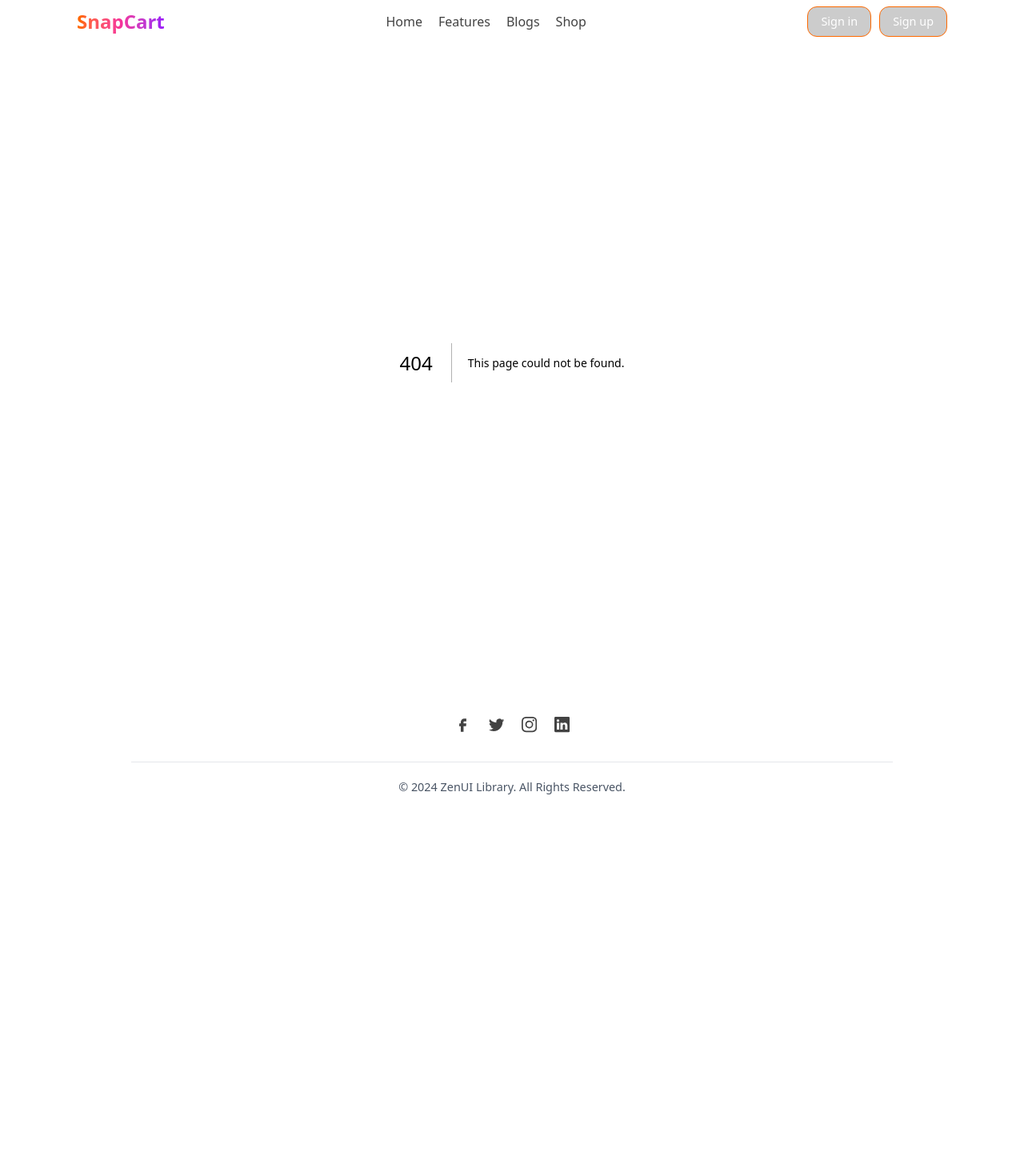
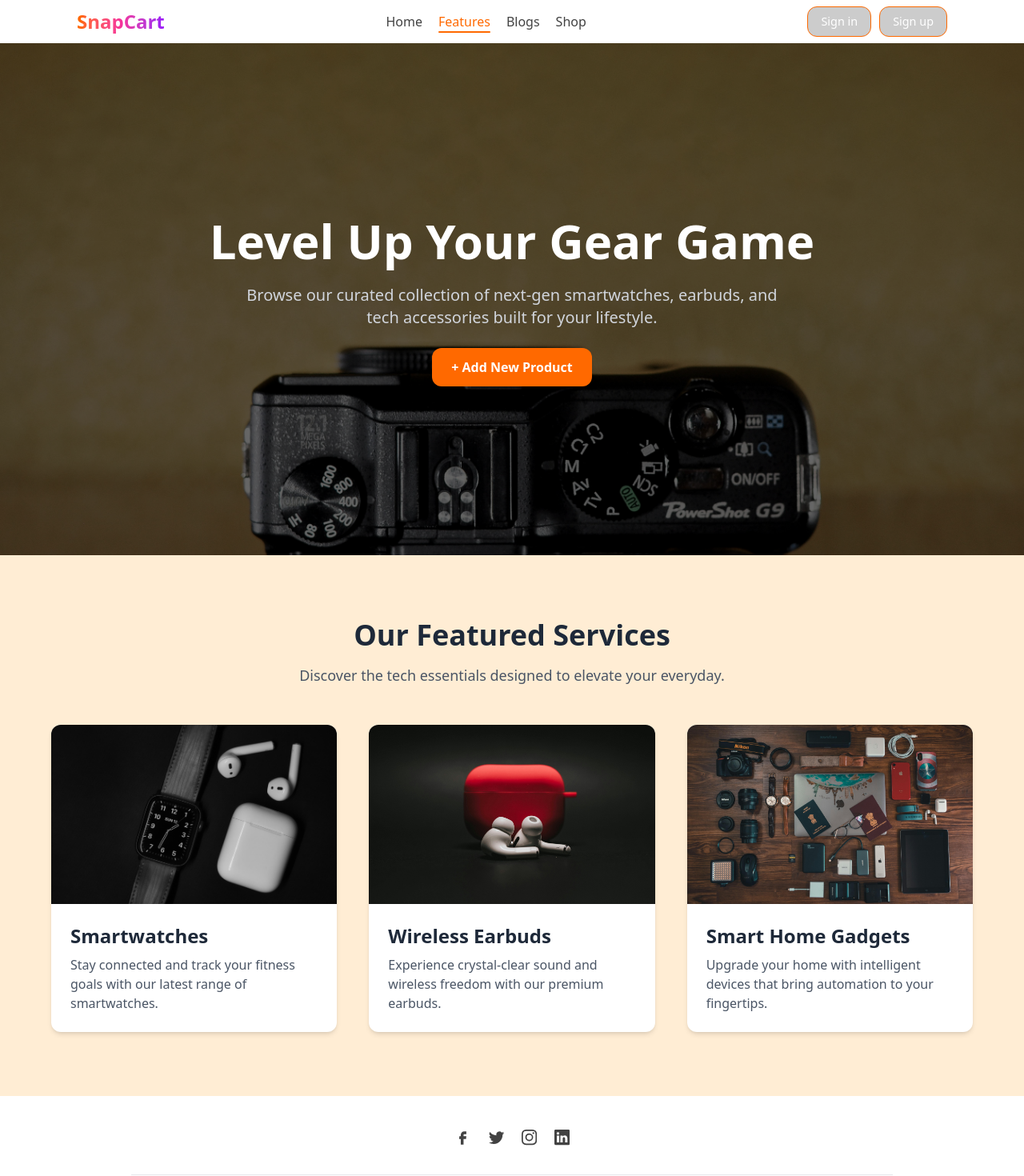
Before and after one commit to Muhammad-sefat/snapcart, a Next.js app: page /feature in a window 1280 px wide. Before the commit this address had no page. Shown: the top 1470 px of the page at 80% size. Before the commit the page ends 1031 px from the top, so only its background shows below. Built offline with nearby package versions, Linux system fonts and the light colour scheme.

Commit message:
complete the feature section

```diff
--- /dev/null
+++ b/src/app/feature/page.js
@@ -0,0 +1,14 @@
+import AllServices from "@/components/featureComponents/AllService";
+import FeatureBanner from "@/components/featureComponents/FeatureBanner";
+import React from "react";
+
+const page = () => {
+  return (
+    <>
+      <FeatureBanner />
+      <AllServices />
+    </>
+  );
+};
+
+export default page;
--- a/src/components/Navbar.jsx
+++ b/src/components/Navbar.jsx
@@ -21,7 +21,7 @@ const ResponsiveNavbar = () => {
       {/* nav links */}
       <ul className="items-center gap-[20px] text-[1rem] md:flex hidden">
         <NavItem href="/" label="Home" />
-        <NavItem href="/features" label="Features" />
+        <NavItem href="/feature" label="Features" />
         <NavItem href="/blogs" label="Blogs" />
         <NavItem href="/shop" label="Shop" />
       </ul>
--- /dev/null
+++ b/src/components/featureComponents/AllService.jsx
@@ -0,0 +1,68 @@
+"use client";
+
+import React, { useRef } from "react";
+import { useGSAP } from "@gsap/react";
+import gsap from "gsap";
+import Image from "next/image";
+
+const services = [
+  {
+    title: "Smartwatches",
+    desc: "Stay connected and track your fitness goals with our latest range of smartwatches.",
+    img: "/assets/service1.jpg",
+  },
+  {
+    title: "Wireless Earbuds",
+    desc: "Experience crystal-clear sound and wireless freedom with our premium earbuds.",
+    img: "/assets/earbuds1.jpg",
+  },
+  {
+    title: "Smart Home Gadgets",
+    desc: "Upgrade your home with intelligent devices that bring automation to your fingertips.",
+    img: "/assets/service.jpg",
+  },
+];
+
+const AllServices = () => {
+  return (
+    <section className="w-full py-20 bg-orange-100 px-4">
+      <div className="max-w-6xl mx-auto mb-12 text-center">
+        <h2 className="text-4xl font-bold text-gray-800">
+          Our Featured Services
+        </h2>
+        <p className="text-gray-600 mt-4 text-lg">
+          Discover the tech essentials designed to elevate your everyday.
+        </p>
+      </div>
+
+      <div className="grid grid-cols-1 md:grid-cols-3 gap-10 max-w-6xl mx-auto">
+        {services.map((service, index) => (
+          <div
+            key={index}
+            className="service-item bg-white rounded-xl shadow-md overflow-hidden hover:shadow-xl transition"
+          >
+            {/* 👇 Relative wrapper with fixed height */}
+            <div className="relative w-full h-56">
+              <Image
+                src={service.img}
+                alt={service.title}
+                layout="fill"
+                objectFit="cover"
+                className="hover:scale-105 transform transition-all duration-300 ease-in-out"
+              />
+            </div>
+
+            <div className="p-6">
+              <h3 className="text-2xl font-semibold mb-2 text-gray-800">
+                {service.title}
+              </h3>
+              <p className="text-gray-600">{service.desc}</p>
+            </div>
+          </div>
+        ))}
+      </div>
+    </section>
+  );
+};
+
+export default AllServices;
--- /dev/null
+++ b/src/components/featureComponents/FeatureBanner.jsx
@@ -0,0 +1,81 @@
+"use client";
+
+import React, { useRef } from "react";
+import { useRouter } from "next/navigation";
+import { useGSAP } from "@gsap/react";
+import gsap from "gsap";
+import { SplitText } from "gsap/SplitText";
+
+gsap.registerPlugin(SplitText);
+
+const FeatureBanner = () => {
+  const router = useRouter();
+  const titleRef = useRef(null);
+  const subtitleRef = useRef(null);
+
+  useGSAP(() => {
+    const splitTitle = new SplitText(titleRef.current, { type: "words" });
+    const splitSubtitle = new SplitText(subtitleRef.current, {
+      type: "lines",
+    });
+
+    const tl = gsap.timeline();
+    tl.from(splitTitle.words, {
+      y: 60,
+      opacity: 0,
+      stagger: 0.08,
+      duration: 0.5,
+      ease: "power3.out",
+    });
+
+    gsap.from(splitSubtitle.lines, {
+      y: 40,
+      opacity: 0,
+      duration: 0.5,
+      ease: "power2.out",
+      delay: 0.6,
+    });
+  }, []);
+
+  const handleClick = () => {
+    router.push("/add-product");
+  };
+
+  return (
+    <div className="relative w-full h-[80vh] overflow-hidden">
+      <img
+        src="/assets/feature.jpg"
+        alt="Tech Feature Banner"
+        className="w-full h-full object-cover"
+      />
+
+      {/* Overlay */}
+      <div className="absolute inset-0 bg-black/60 z-10" />
+
+      {/* Text Content */}
+      <div className="absolute inset-0 z-20 flex flex-col items-center justify-center px-4 text-white text-center">
+        <h1
+          ref={titleRef}
+          className="text-4xl md:text-6xl font-extrabold leading-tight mb-4"
+        >
+          Level Up Your Gear Game
+        </h1>
+        <p
+          ref={subtitleRef}
+          className="text-base md:text-xl text-gray-300 max-w-2xl mb-6"
+        >
+          Browse our curated collection of next-gen smartwatches, earbuds, and
+          tech accessories built for your lifestyle.
+        </p>
+        <button
+          onClick={handleClick}
+          className="bg-orange-500 hover:bg-orange-600 transition px-6 py-3 rounded-xl font-semibold text-white shadow-lg cursor-pointer"
+        >
+          + Add New Product
+        </button>
+      </div>
+    </div>
+  );
+};
+
+export default FeatureBanner;
```
Also changed, not shown: src/components/homecomponents/HomeBanner.jsx (+0 -8 lines), public/assets/feature.jpg (added).
